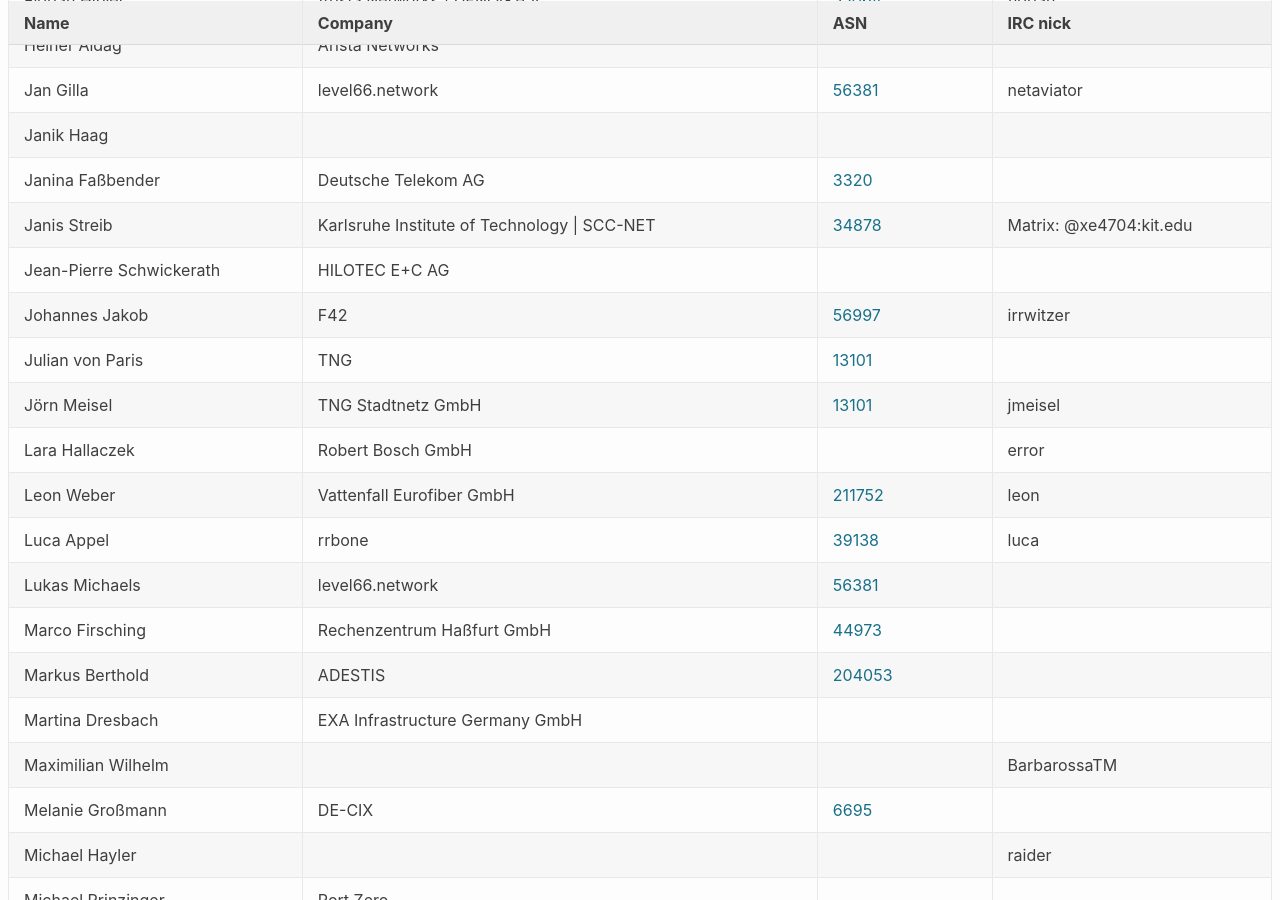
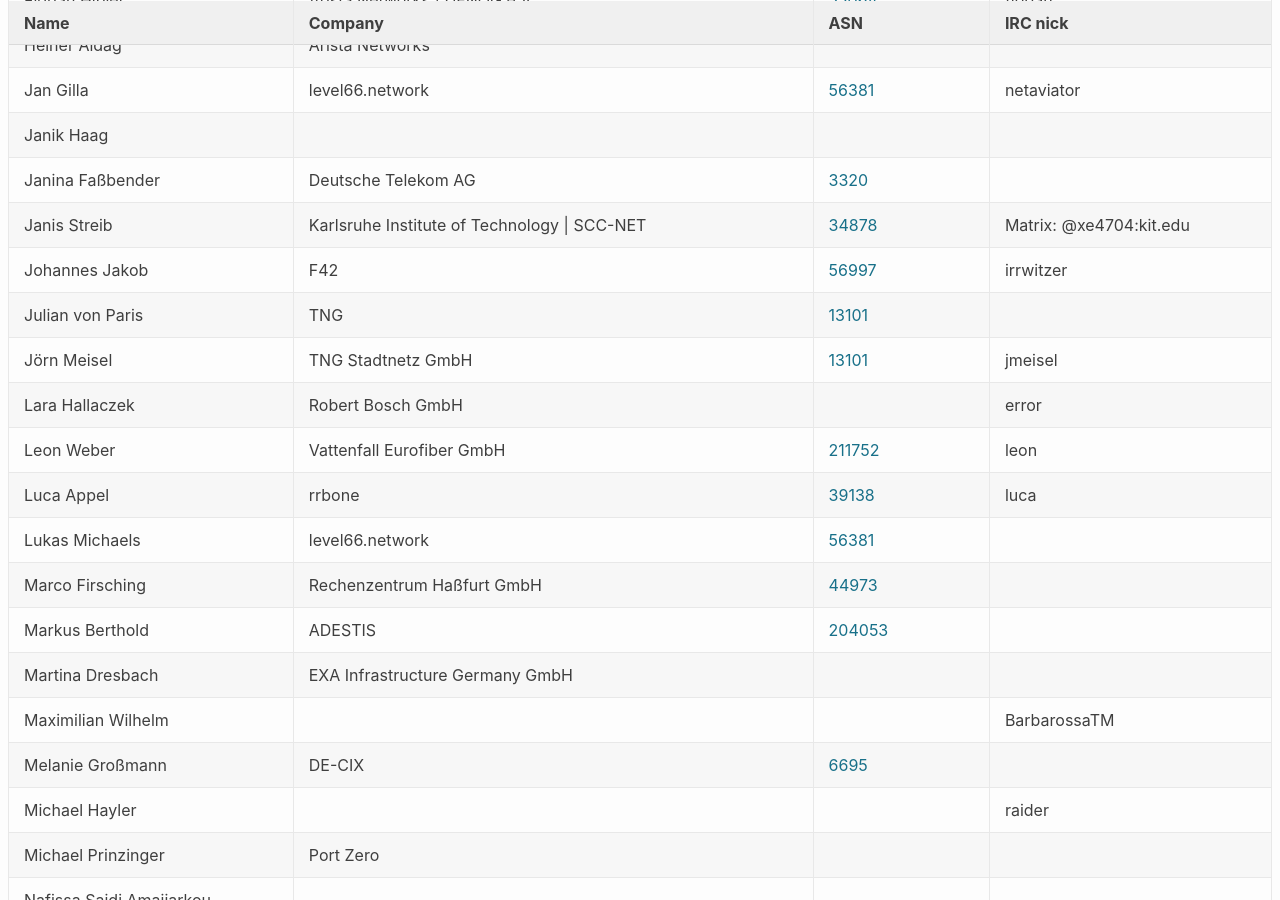
Before and after one commit to denog/pretix-attendeelist, a Jekyll site: the page built from denog15/index.md, in a window 1280 px wide and 900 px high, scrolled down 919 px. Built offline with Jekyll 4.4.1, drawn with Linux system fonts in a browser that asks for light colours.

Commit message:
Latest data: Wed Aug  2 22:09:42 UTC 2023

```diff
--- a/_data/attendees_denog15_onsite.json
+++ b/_data/attendees_denog15_onsite.json
@@ -130,12 +130,6 @@
     "company": "Karlsruhe Institute of Technology | SCC-NET",
     "irc": "Matrix: @xe4704:kit.edu",
     "asn": "34878"
-  },
-  {
-    "name": "Jean-Pierre Schwickerath",
-    "company": "HILOTEC E+C AG",
-    "irc": null,
-    "asn": null
   },
   {
     "name": "Johannes Jakob",
```
